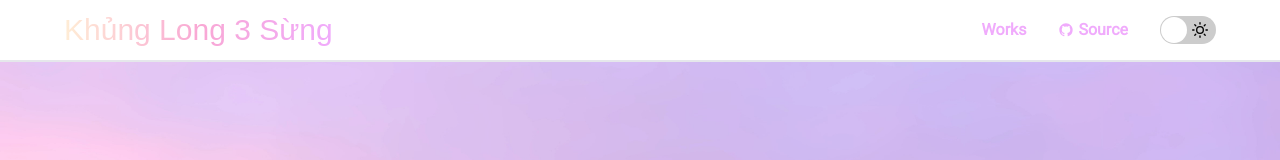
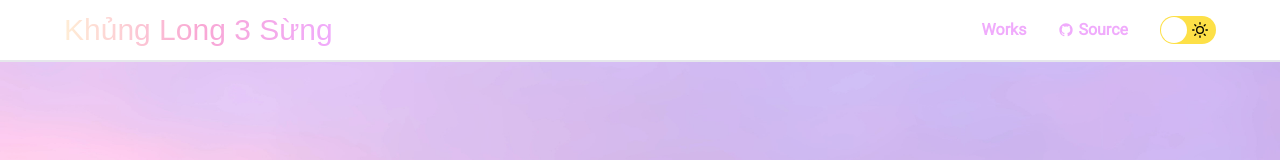
Before and after one commit to minhnguyen142/hikari-portfolio, a Next.js app: page / in a window 1280 px wide. Shown: the top 160 px of the page. Built offline with nearby package versions, Linux system fonts and the light colour scheme; a web font is replaced by a local one.

Commit message:
change color of the switch

```diff
--- a/components/theme-toggle.tsx
+++ b/components/theme-toggle.tsx
@@ -48,8 +48,8 @@ export default function ThemeToggle({
         <Switch
           onChange={toggleDarkMode}
           checked={darkMode}
-          onColor="#333"
-          offColor="#ccc"
+          onColor="#06b6d4"
+          offColor="#fde047"
           checkedIcon={<FiMoon className="absolute mt-1.5 mx-2" />}
           uncheckedIcon={<FiSun className="absolute mt-1.5 mx-1.5" />}
         />
```
